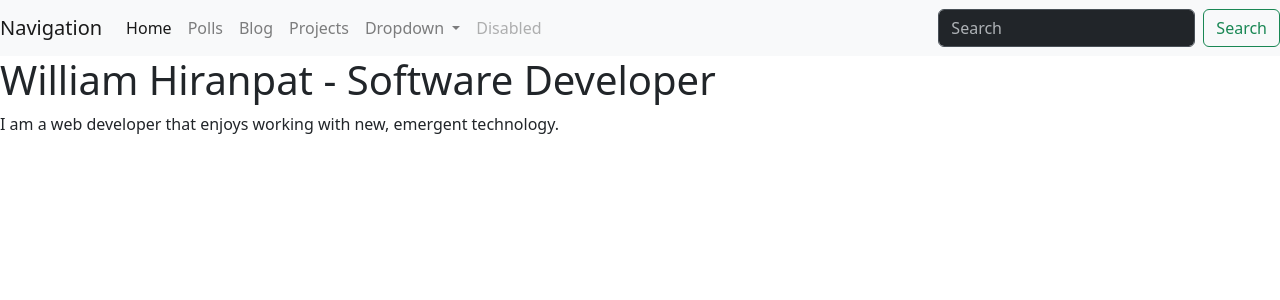
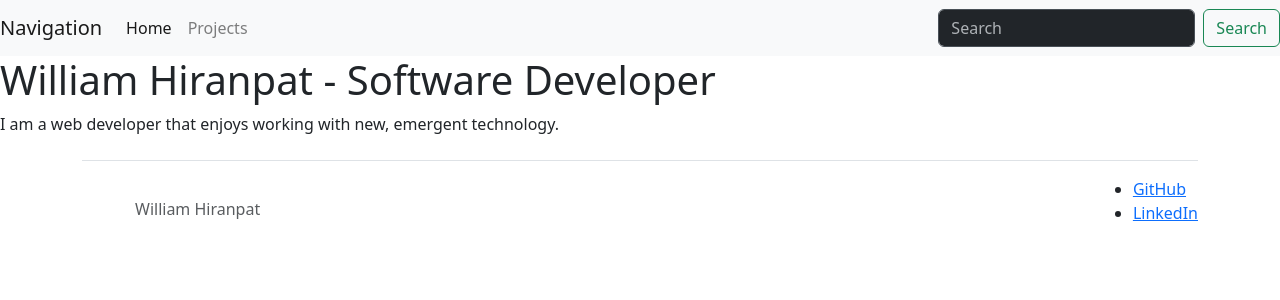
Before and after one commit to whiranpat2996/LandingPage, a Django app: page / in a window 1280 px wide. Shown: the top 300 px of the page. Run offline with Django 4.2, Linux system fonts and the light colour scheme; some libraries are stand-ins or nearby versions.

Commit message:
Added Navigation and Socials

```diff
--- /dev/null
+++ b/LandingPage/templates/footer.html
@@ -0,0 +1,16 @@
+<div class="container">
+    <footer class="d-flex flex-wrap justify-content-between align-items-center py-3 my-4 border-top">
+      <div class="col-md-4 d-flex align-items-center">
+        <a href="/" class="mb-3 me-2 mb-md-0 text-muted text-decoration-none lh-1">
+          <svg class="bi" width="30" height="24"><use xlink:href="#bootstrap"></use></svg>
+        </a>
+        <span class="mb-3 mb-md-0 text-muted">William Hiranpat</span>
+      </div>
+      <div>
+        <ul>
+            <li><a href="https://github.com/whiranpat2996">GitHub</a></li>
+            <li><a href="/">LinkedIn</a></li>
+        </ul>
+      </div>
+    </footer>
+  </div>
--- a/LandingPage/templates/index.html
+++ b/LandingPage/templates/index.html
@@ -3,3 +3,5 @@
 <h1>William Hiranpat - Software Developer</h1>
 
 <p>I am a web developer that enjoys working with new, emergent technology. </p>
+
+{% include 'footer.html' %}
--- a/LandingPage/templates/navbar.html
+++ b/LandingPage/templates/navbar.html
@@ -20,15 +20,9 @@
           <a class="nav-link" href="/mainpage/">Home<span class="sr-only">(current)</span></a>
         </li>
         <li class="nav-item">
-          <a class="nav-link" href="/polls">Polls</a>
-        </li>
-        <li class="nav-item">
-          <a class="nav-link" href="/blog">Blog</a>
-        </li>
-        <li class="nav-item">
           <a class="nav-link" href="/mainpage/projects">Projects</a>
         </li>
-        <li class="nav-item dropdown">
+        <!-- <li class="nav-item dropdown">
           <a class="nav-link dropdown-toggle" href="#" id="navbarDropdown" role="button" data-toggle="dropdown" aria-haspopup="true" aria-expanded="false">
             Dropdown
           </a>
@@ -38,10 +32,10 @@
             <div class="dropdown-divider"></div>
             <a class="dropdown-item" href="#">Something else here</a>
           </div>
-        </li>
-        <li class="nav-item">
+        </li> -->
+        <!-- <li class="nav-item">
           <a class="nav-link disabled" href="#">Disabled</a>
-        </li>
+        </li> -->
       </ul>
       <form class="form-inline my-2 my-lg-0">
         <input class="form-control mr-sm-2" type="search" placeholder="Search" aria-label="Search">
```
